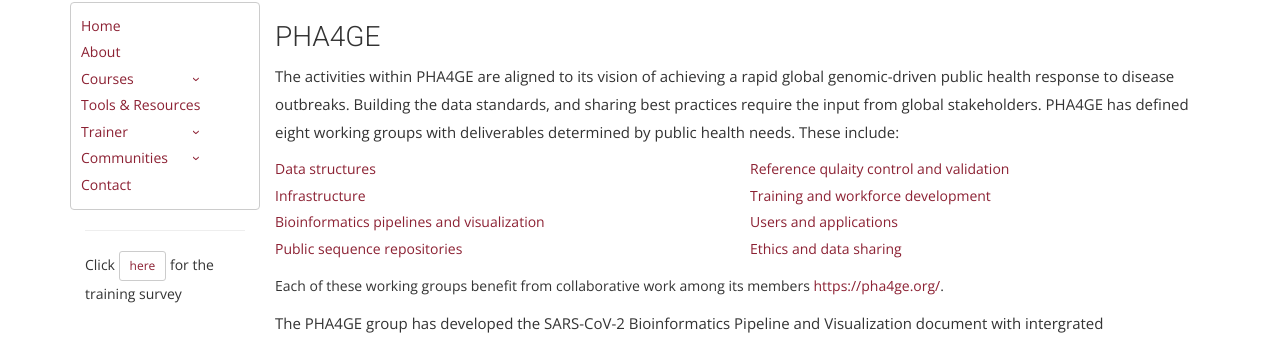
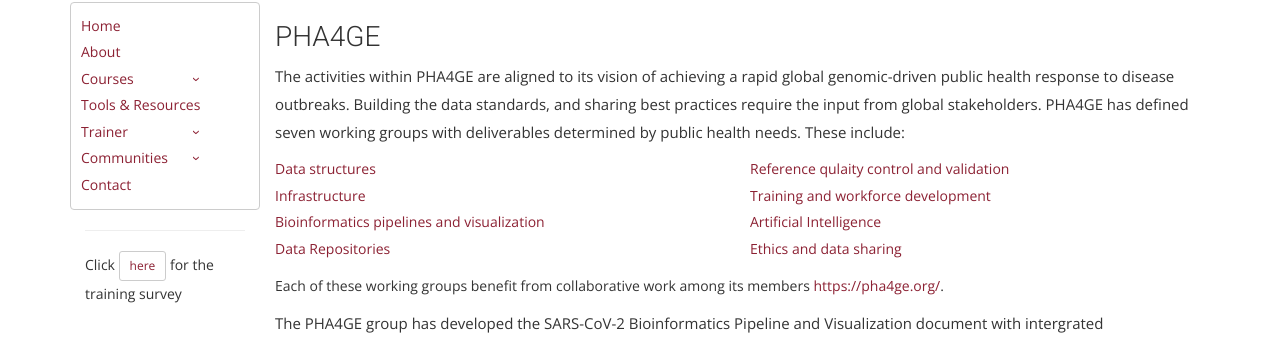
Before and after one commit to uct-cbio/ngs-academy, a Jekyll site: the page built from pha4ge.html, in a window 1280 px wide. Shown: the part 279-622 px from the top of the page. Built offline with Jekyll 4.4.1, drawn with Linux system fonts in a browser that asks for light colours; nearby versions of some CDN libraries; some web fonts are replaced; library files that are not in the unit come from our copies; comment, search, counter and statistics services are not loaded.

Commit message:
updated pharge page

```diff
--- a/pha4ge.html
+++ b/pha4ge.html
@@ -17,7 +17,7 @@
       health
       response to disease outbreaks. Building the data standards, and sharing best practices require the input
       from
-      global stakeholders. PHA4GE has defined eight working groups with deliverables determined by public health
+      global stakeholders. PHA4GE has defined seven working groups with deliverables determined by public health
       needs.
       These include:
     </p>
@@ -30,8 +30,7 @@
           <li><a href="https://pha4ge.org/bioinformatics-pipelines-and-visualization/" target="_blank">Bioinformatics
               pipelines and visualization</a></li>
           <li>
-            <a href="hthttps://pha4ge.org/public-sequence-repositories/" target="_blank">Public sequence
-              repositories</a>
+            <a href="https://pha4ge.org/working-groups/data-repositories/" target="_blank">Data Repositories</a>
           </li>
 
         </ol>
@@ -44,7 +43,7 @@
               development</a></li>
 
 
-          <li><a href="https://pha4ge.org/users-and-applications/" target="_blank">Users and applications</a>
+          <li><a href="https://pha4ge.org/working-groups/artificial-intelligence/" target="_blank">Artificial Intelligence</a>
           </li>
 
           <li><a href="https://pha4ge.org/ethics-and-data-sharing/" target="_blank">Ethics and data sharing</a>
```
Also changed, not shown: 1 other file.
